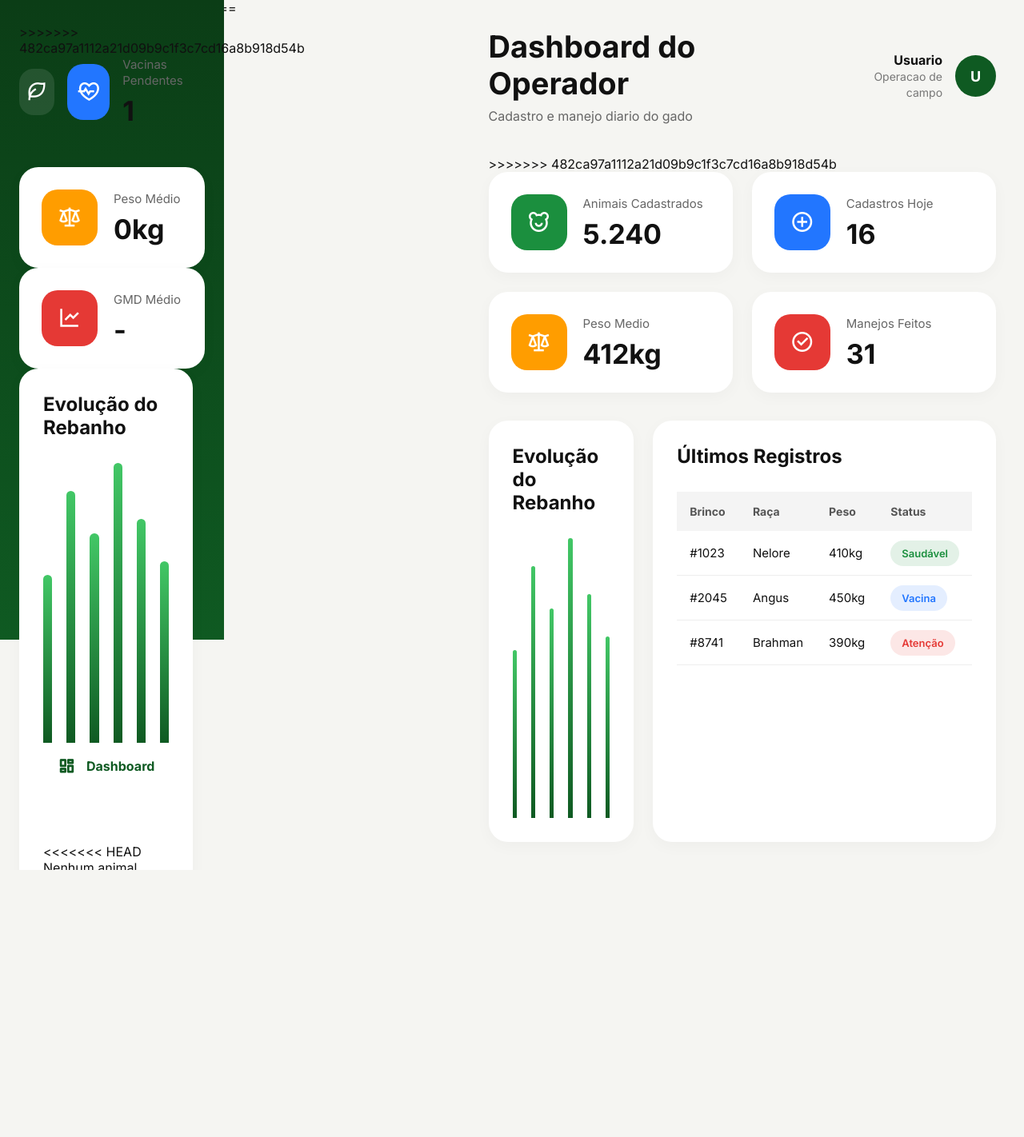
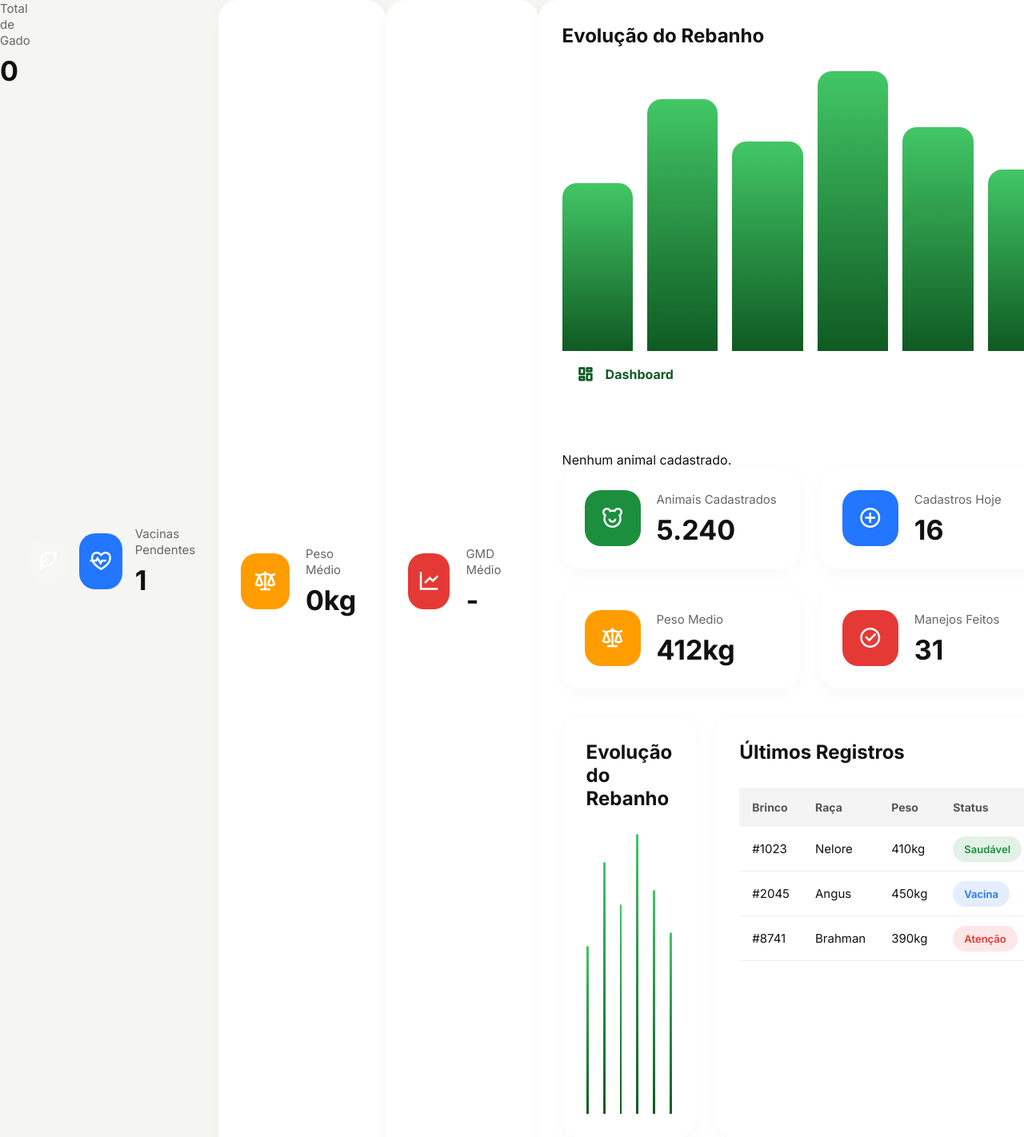
Before and after one commit to kldlx/GranBoi, a PHP site: page /app/views/dashboard/dashboard.php in a window 1280 px wide; the page is wider, and only the part inside the window is pictured. Shown: the top 1422 px of that part at 80% size. Before the commit the page ends 1088 px from the top of that part, so only its background shows below. Run offline with PHP 8.4, Linux system fonts and the light colour scheme; the template is opened without the code that fills it, so the values that code supplies are empty; some libraries are stand-ins or nearby versions.

Commit message:
arquivos corrompidos

```diff
--- a/app/views/dashboard/dashboard.php
+++ b/app/views/dashboard/dashboard.php
@@ -91,14 +91,10 @@ $avatar = strtoupper(substr($nomeUsuario, 0, 1));
 
   <div class="dashboard-container">
 
-<<<<<<< HEAD
       <div class="card-info">
         <span>Total de Gado</span>
         <h2><?= htmlspecialchars($totalAnimais ?? 0) ?></h2>
       </div>
-=======
-    <aside class="sidebar" id="sidebar">
->>>>>>> 482ca97a1112a21d09b9c1f3c7cd16a8b918d54b
 
       <div class="logo">
 
@@ -226,7 +222,6 @@ $avatar = strtoupper(substr($nomeUsuario, 0, 1));
 
       </nav>
 
-<<<<<<< HEAD
   <?php if (!empty($ultimosAnimais)): ?>
 
     <?php foreach ($ultimosAnimais as $animal): ?>
@@ -266,45 +261,6 @@ $avatar = strtoupper(substr($nomeUsuario, 0, 1));
   <?php endif; ?>
 
 </tbody>
-=======
-    </aside>
-
-    <main class="main-content">
-
-      <header class="topbar">
-
-        <button
-          class="menu-toggle"
-          id="menuToggle"
-        >
-          <i class="ri-menu-line"></i>
-        </button>
-
-        <div class="topbar-title">
-
-          <h1><?= $dashboard['titulo'] ?></h1>
-
-          <p>
-            <?= $dashboard['descricao'] ?>
-          </p>
-
-        </div>
-
-        <div class="profile">
-
-          <div class="profile-info">
-            <h3><?= htmlspecialchars($nomeUsuario) ?></h3>
-            <span><?= htmlspecialchars($dashboard['fazenda']) ?></span>
-          </div>
-
-          <div class="profile-avatar">
-            <?= htmlspecialchars($avatar) ?>
-          </div>
-
-        </div>
-
-      </header>
->>>>>>> 482ca97a1112a21d09b9c1f3c7cd16a8b918d54b
 
       <section class="cards">
 
```
